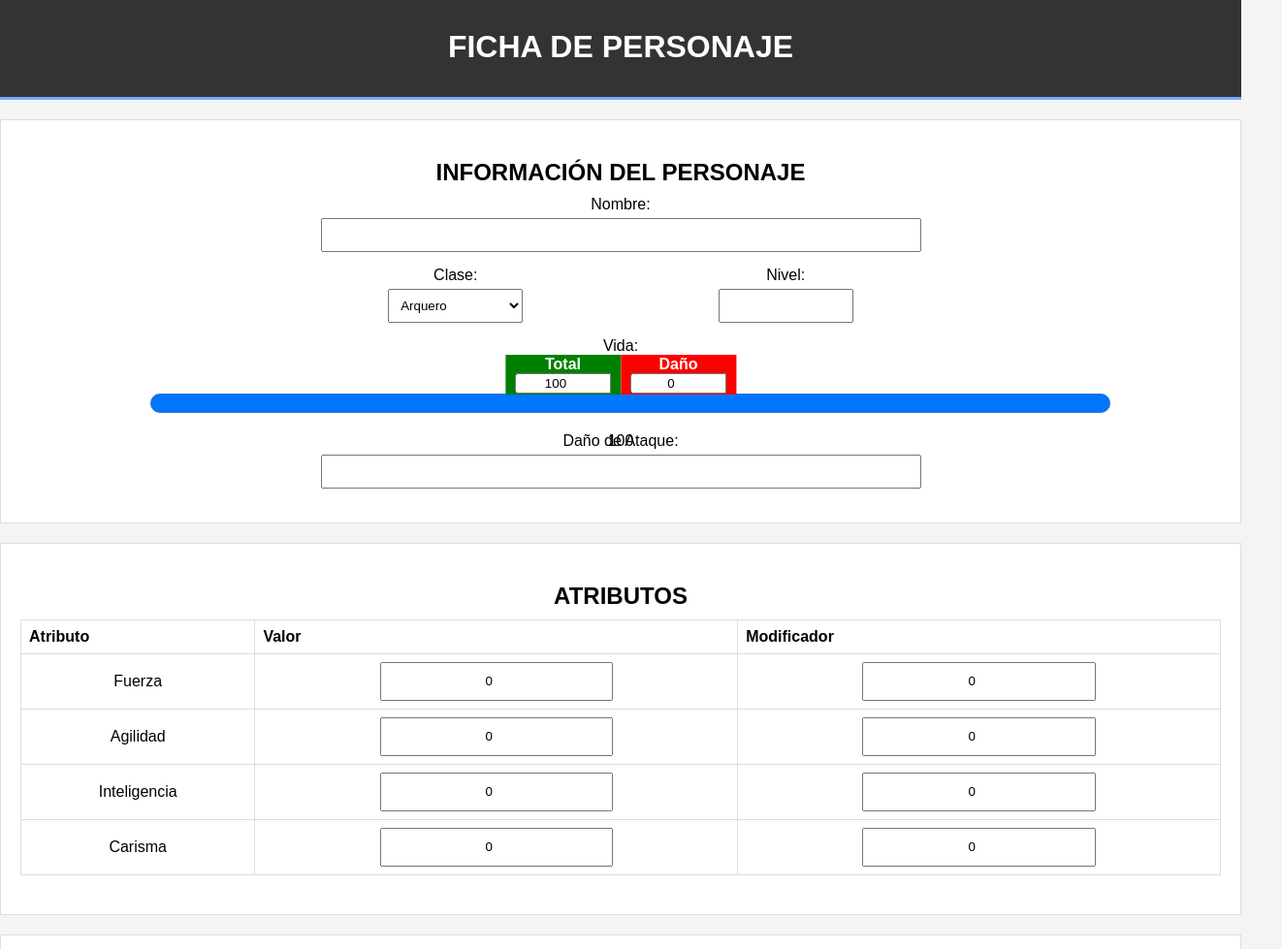
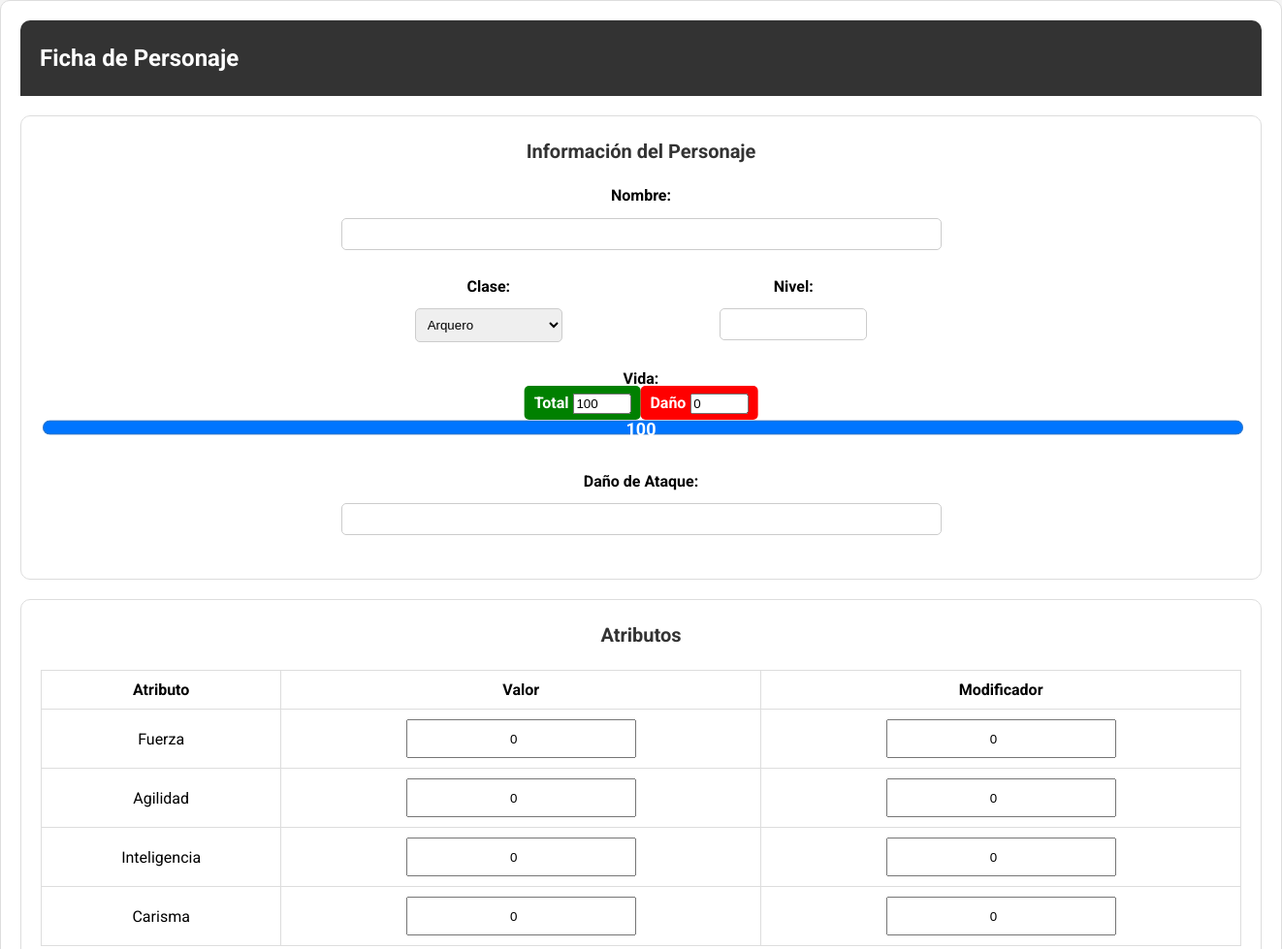
Before and after one commit to maxnannij/Tribulacion, a plain HTML site: page index.html in a window 1280 px wide. Shown: the top 979 px of the page at 97% size, 1322 px wide, since content can reach past the window. Drawn offline with Linux system fonts and the light colour scheme.

Commit message:
Update estilos-celulares.css

```diff
--- a/estilos-celulares.css
+++ b/estilos-celulares.css
@@ -1,45 +1,49 @@
   body {
-            font-family: Arial, sans-serif;
+            font-family: 'Roboto', sans-serif;
             margin: 0;
             padding: 0;
             background-color: #f4f4f4;
+            line-height: 1.6;
         }
         .container {
             width: 100%;
             margin: auto;
             overflow: hidden;
+            padding: 20px;
+            background: #fff;
+            border: 1px solid #ddd;
+            border-radius: 10px;
         }
         header {
             background: #333;
             color: #fff;
-            padding-top: 30px;
-            min-height: 70px;
-            border-bottom: #77aaff 3px solid;
+            padding: 20px;
+            border-radius: 10px 10px 0 0;
         }
         header h1 {
-            text-align: center;
-            text-transform: uppercase;
             margin: 0;
+            font-size: 24px;
         }
         .section {
-            background: #fff;
             margin: 20px 0;
             padding: 20px;
-            border: #ddd 1px solid;
-            text-align: center;
+            border: 1px solid #ddd;
+            border-radius: 10px;
         }
         .section h2 {
-            text-align: center;
-            text-transform: uppercase;
-            margin-bottom: 10px;
+                      text-align: center;
+            margin-top: 0;
+            font-size: 20px;
+            color: #333;
         }
         .form-group {
-            margin-bottom: 15px;
-            text-align: center;
+          text-align: center;
+            margin-bottom: 20px;
         }
         .form-group label {
             display: block;
             margin-bottom: 5px;
+            font-weight: bold;
         }
         .form-group input[type="text"],
         .form-group input[type="number"],
@@ -47,70 +51,85 @@
         .form-group textarea {
             width: 50%;
             padding: 8px;
+            margin: 5px 0;
             box-sizing: border-box;
-            display: block;
-            margin: 0 auto;
+            border: 1px solid #ccc;
+            border-radius: 5px;
+
         }
         .inline-group {
             display: flex;
             justify-content: space-between;
-            width: 50%;
+          width: 50%;
             margin: 0 auto;
+
         }
         .inline-group .form-group {
-            width: 45%;
+            flex: 1;
+            margin-right: 10px;
+
+        }
+        .inline-group .form-group:last-child {
+            margin-right: 0;
+
         }
         .vida-container {
             position: relative;
-            width: 80%;
-            margin: 20px auto;
+            margin: 20px 0;
             height: 40px;
         }
         #vida {
             width: 100%;
-            height: 40px;
-            margin: 10px;
+            height: 30px;
+            margin: 2px;
         }
         .vida-text {
             position: absolute;
-            top: -20px;
+            top: -65%;
             left: 50%;
             transform: translateX(-50%);
             display: flex;
             justify-content: center;
             align-items: center;
             font-weight: bold;
-
         }
         .vida-text div {
-            padding: 1px 10px;
+            padding: 5px 10px;
             color: #fff;
+            border-radius: 5px;
         }
         .total {
             background-color: green;
-          width: 20%;
         }
         .danio {
             background-color: red;
-          width: 20%;
+        }
+        .vida-input {
+            width: 60px;
+        }
+        .vida-resultante-container {
+            position: absolute;
+            top: 5px;
+            left: 50%;
+            transform: translateX(-50%);
+            text-align: center;
+            color: #fff;
+            font-weight: bold;
+            font-size: 18px;
         }
         table {
             width: 100%;
             border-collapse: collapse;
-            margin-bottom: 20px;
+            margin: 20px 0;
         }
         table, th, td {
             border: 1px solid #ddd;
         }
         th, td {
-            padding: 8px;
-            text-align: left;
+            padding: 10px;
+            text-align: center;
         }
-.vida-input {
-            width: 100%;
-  text-align: center;
-        }
-  #fuerza, #agilidad, #inteligencia, #carisma {
+#fuerza, #agilidad, #inteligencia, #carisma {
             width: 50%;
             height: 40px;
 
@@ -140,7 +159,3 @@ text-align: center;
 
 text-align: center;
         }
-
-td {
-    text-align: center;
-        }
```
